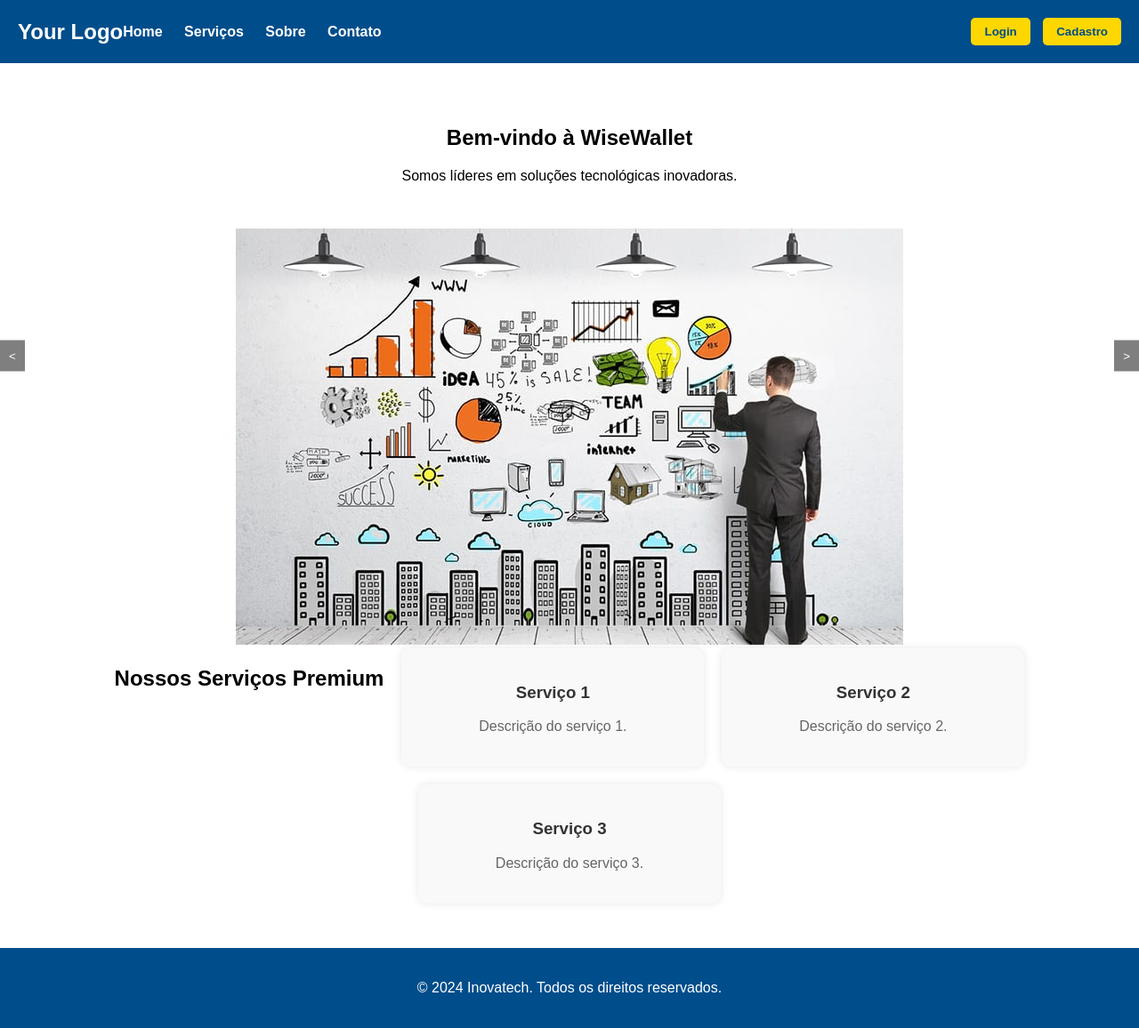
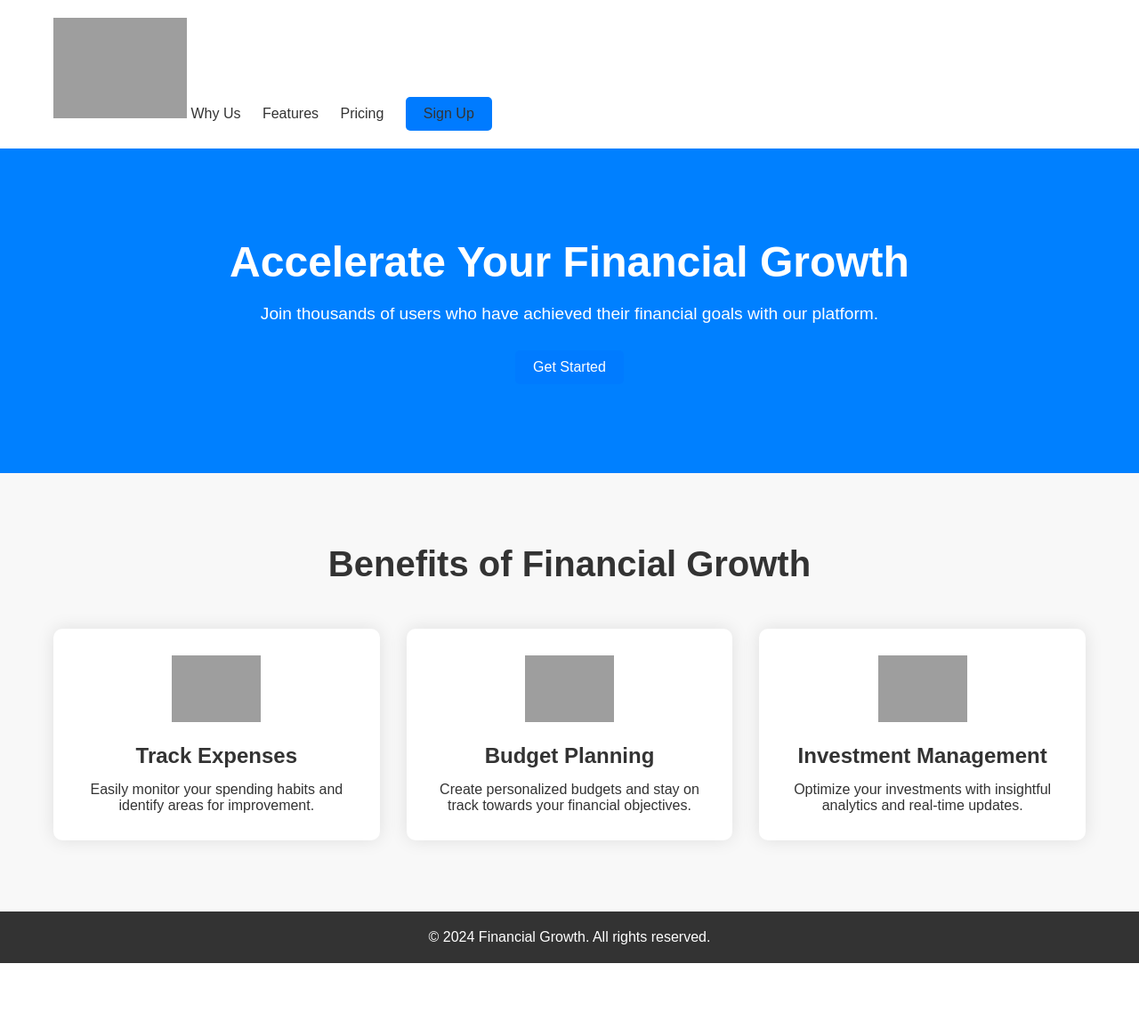
Before and after one commit to rolim265/tcc, a PHP site: page /home.html in a window 1280 px wide. Shown: the whole page at 89% size. After the commit the page ends 1083 px from the top, so only its background shows below. Run offline with PHP 8.4, Linux system fonts and the light colour scheme; grey boxes are pictures that could not be loaded.

Commit message:
atualizações

```diff
--- a/TCC/csss/home.css
+++ b/TCC/csss/home.css
@@ -1,66 +1,132 @@
+* {
+    margin: 0;
+    padding: 0;
+    box-sizing: border-box;
+}
+
 body {
     font-family: Arial, sans-serif;
-    margin: 0;
-    padding: 0;
+    background-color: #f8f8f8;
+    color: #333;
 }
 
-header {
-    background-color: #004d8b;
-    color: white;
-    padding: 20px;
-    display: flex;
-    justify-content: space-between;
-    align-items: center;
+.container {
+    max-width: 1200px;
+    margin: 0 auto;
+    padding: 0 20px;
+}
+
+/* Header */
+.navbar {
+    background-color: #fff;
+    padding: 20px 0;
+    box-shadow: 0 2px 4px rgba(0, 0, 0, 0.1);
 }
 
 .logo {
-    font-size: 24px;
-    font-weight: bold;
+    display: inline-block;
 }
 
-nav ul {
-    list-style-type: none;
-    margin: 0;
-    padding: 0;
+.logo img {
+    width: 150px;
 }
 
-nav ul li {
-    display: inline;
+.nav-links {
+    list-style: none;
+    display: inline-block;
+    margin-left: auto;
+}
+
+.nav-links li {
+    display: inline-block;
     margin-right: 20px;
 }
 
-nav ul li a {
-    color: white;
+.nav-links li a {
     text-decoration: none;
-    font-weight: bold;
+    color: #333;
 }
 
-.auth-buttons {
-    margin-left: auto;
+.btn {
+    padding: 10px 20px;
+    border: none;
+    border-radius: 5px;
+    text-decoration: none;
+    color: #fff;
+    cursor: pointer;
 }
 
-.auth-buttons a {
-    text-decoration: none;
+.btn-signup {
+    background-color: #FF652F;
 }
 
-.auth-buttons button {
-    background-color: #ffd700;
-    color: #004d8b;
-    border: none;
-    padding: 8px 15px;
-    border-radius: 5px;
-    cursor: pointer;
-    font-weight: bold;
-    margin-left: 10px;
+.btn-get-started {
+    background-color: #0080FF;
 }
 
-main {
+/* Hero Section */
+.hero {
+    background-color: #0080FF;
+    color: #fff;
+    padding: 100px 0;
     text-align: center;
-    padding: 50px;
 }
 
-.intro {
+.hero h1 {
+    font-size: 3rem;
+    margin-bottom: 20px;
+}
+
+.hero p {
+    font-size: 1.2rem;
+    margin-bottom: 30px;
+}
+
+/* Benefits Section */
+.benefits {
+    padding: 80px 0;
+    text-align: center;
+}
+
+.benefits h2 {
+    font-size: 2.5rem;
     margin-bottom: 50px;
+}
+
+.benefits-grid {
+    display: grid;
+    grid-template-columns: repeat(auto-fit, minmax(250px, 1fr));
+    gap: 30px;
+}
+
+.benefit {
+    background-color: #fff;
+    border-radius: 10px;
+    padding: 30px;
+    text-align: center;
+    box-shadow: 0 0 20px rgba(0, 0, 0, 0.1);
+}
+
+.benefit img {
+    width: 100px;
+    margin-bottom: 20px;
+}
+
+.benefit h3 {
+    font-size: 1.5rem;
+    margin-bottom: 15px;
+}
+
+.benefit p {
+    font-size: 1rem;
+}
+
+/* Footer */
+footer {
+    background-color: #333;
+    color: #fff;
+    text-align: center;
+    padding: 20px 0;
 }
 
 .services {
@@ -100,48 +166,3 @@
 .btn:hover {
     background-color: #0056b3;
 }
-
-
-footer {
-    background-color: #004d8b;
-    color: white;
-    text-align: center;
-    padding: 20px;
-    position: relative;
-}
-
-.carousel {
-    width: 80%;
-    margin: 0 auto;
-    overflow: hidden;
-    position: relative;
-  }
-
-  .carousel-slide {
-    display: none;
-  }
-
-  .carousel-slide img {
-    max-width: 100%;
-    height: auto;
-}
-
-  #prevBtn, #nextBtn {
-    position: absolute;
-    top: 50%;
-    transform: translateY(-50%);
-    background: rgba(0, 0, 0, 0.5);
-    color: white;
-    border: none;
-    padding: 10px;
-    cursor: pointer;
-    z-index: 2;
-  }
-
-  #prevBtn {
-    left: 0;
-  }
-
-  #nextBtn {
-    right: 0;
-  }
--- a/TCC/home.html
+++ b/TCC/home.html
@@ -8,142 +8,57 @@
     <link rel="stylesheet" href="csss/home.css">
     <script src="https://cdn.jsdelivr.net/npm/chart.js"></script>
 </head>
-
+<body>
     <body>
         <header>
-        <div class="logo">Your Logo</div>
-        <nav>
-            <ul>
-                <li><a href="#">Home</a></li>
-                <li><a href="#">Serviços</a></li>
-                <li><a href="#">Sobre</a></li>
-                <li><a href="#">Contato</a></li>
+            <nav class="navbar">
+                <div class="container">
+                    <a href="#" class="logo"><img src="logo.png" alt="Financial Growth"></a>
+                    <ul class="nav-links">
+                        <li><a href="#">Why Us</a></li>
+                        <li><a href="#">Features</a></li>
+                        <li><a href="#">Pricing</a></li>
+                        <li><a href="login.php" class="btn btn-signup">Sign Up</a></li>
                     </ul>
+                </div>
             </nav>
-        <div class="auth-buttons">
-            <a href="login.php"><button>Login</button></a>
-            <a href="cadastro.php"><button>Cadastro</button></a>
+            <div class="hero">
+                <div class="container">
+                    <h1>Accelerate Your Financial Growth</h1>
+                    <p>Join thousands of users who have achieved their financial goals with our platform.</p>
+                    <a href="#" class="btn btn-get-started">Get Started</a>
+                </div>
             </div>
         </header>
-    <main>
-        <section class="intro">
-            <h1>Bem-vindo à WiseWallet</h1>
-            <p>Somos líderes em soluções tecnológicas inovadoras.</p>
-        </section>
-        <section class="carousel">
-            <div class="carousel-slide">
-                <img src="img/Empreendedorismo.jpg" alt="Imagem 1">
+
+        <section class="benefits">
+            <div class="container">
+                <h2>Benefits of Financial Growth</h2>
+                <div class="benefits-grid">
+                    <div class="benefit">
+                        <img src="benefit1.png" alt="Benefit 1">
+                        <h3>Track Expenses</h3>
+                        <p>Easily monitor your spending habits and identify areas for improvement.</p>
                     </div>
-            <div class="carousel-slide">
-                <img src="imagem2.jpg" alt="Imagem 2">
+                    <div class="benefit">
+                        <img src="benefit2.png" alt="Benefit 2">
+                        <h3>Budget Planning</h3>
+                        <p>Create personalized budgets and stay on track towards your financial objectives.</p>
                     </div>
-            <div class="carousel-slide">
-                <img src="imagem3.jpg" alt="Imagem 3">
+                    <div class="benefit">
+                        <img src="benefit3.png" alt="Benefit 3">
+                        <h3>Investment Management</h3>
+                        <p>Optimize your investments with insightful analytics and real-time updates.</p>
+                    </div>
+                </div>
             </div>
         </section>
-        <button id="prevBtn">&lt;</button>
-        <button id="nextBtn">&gt;</button>
-        <section class="services">
-            <h2>Nossos Serviços Premium</h2>
-            <div class="service-card">
-                <h3>Serviço 1</h3>
-                <p>Descrição do serviço 1.</p>
+
+        <footer>
+            <div class="container">
+                <p>&copy; 2024 Financial Growth. All rights reserved.</p>
             </div>
-            <div class="service-card">
-                <h3>Serviço 2</h3>
-                <p>Descrição do serviço 2.</p>
-            </div>
-            <div class="service-card">
-                <h3>Serviço 3</h3>
-                <p>Descrição do serviço 3.</p>
-            </div>
-        </section>
-        <div>
-            <script>
-                // Crie um novo gráfico usando Chart.js
-                const ctx = document.getElementById('stockChart').getContext('2d');
-                const stockChart = new Chart(ctx, {
-                    type: 'line',
-                    data: {
-                        labels: [], // Use rótulos de tempo
-                        datasets: [{
-                            label: 'Preço da Ação',
-                            data: [], // Use dados de preço
-                            borderColor: 'blue',
-                            borderWidth: 1,
-                            fill: false
-                        }]
-                    },
-                    options: {
-                        responsive: true,
-                        maintainAspectRatio: false,
-                        scales: {
-                            x: {
-                                type: 'realtime',
-                                realtime: {
-                                    duration: 20000, // Exibir os últimos 20 segundos
-                                    refresh: 1000, // Atualizar a cada 1 segundo
-                                    delay: 2000, // Adicionar um atraso de 2 segundos
-                                    onRefresh: (chart) => { // Callback para atualizar os dados
-                                        // Atualize os dados do gráfico aqui
-                                        const newData = /* Obter dados atualizados da API */
-                                        chart.data.datasets[0].data.push(newData);
-                                        chart.data.labels.push(new Date().toLocaleTimeString());
-                                        chart.update();
-                                    }
-                                }
-                            },
-                            y: {
-                                title: {
-                                    display: true,
-                                    text: 'Preço'
-                                }
-                            }
-                        }
-                    }
-                });
-            </script>
-
-        </div>
-    </main>
-    <footer>
-        <p>&copy; 2024 Inovatech. Todos os direitos reservados.</p>
         </footer>
-
-    <script>
-        let currentSlide = 0;
-        const slides = document.querySelectorAll('.carousel-slide');
-        const totalSlides = slides.length;
-
-        function showSlide(n) {
-            slides.forEach(slide => {
-                slide.style.display = 'none';
-            });
-
-            if (n < 0) {
-                currentSlide = totalSlides - 1;
-            } else if (n >= totalSlides) {
-                currentSlide = 0;
-            }
-
-            slides[currentSlide].style.display = 'block';
-        }
-
-        function nextSlide() {
-            currentSlide++;
-            showSlide(currentSlide);
-        }
-
-        function prevSlide() {
-            currentSlide--;
-            showSlide(currentSlide);
-        }
-
-        document.getElementById('nextBtn').addEventListener('click', nextSlide);
-        document.getElementById('prevBtn').addEventListener('click', prevSlide);
-
-        showSlide(currentSlide);
-    </script>
     </body>
 
 </html>
--- a/TCC/login.php
+++ b/TCC/login.php
@@ -87,6 +87,8 @@
                         <input type="password" name="senha" placeholder="Digite a sua senha">
                     </div>
                     <button type="submit" class="btn-login">LOGIN</button>
+                    <br><br>
+                    <p>Não possui conta, realize o cadastro  <a href="cadastro.php">aqui</a></p>
                     <?php if ($login_failed): ?>
                         <p style="color: red; font-size: 14px; margin-top: 5px;">Usuário ou senha incorretos!</p>
                     <?php endif; ?>
```
Also changed, not shown: TCC/csss/style.css (+7 -0 lines). Lines whose indentation alone changed are shown as unchanged.
